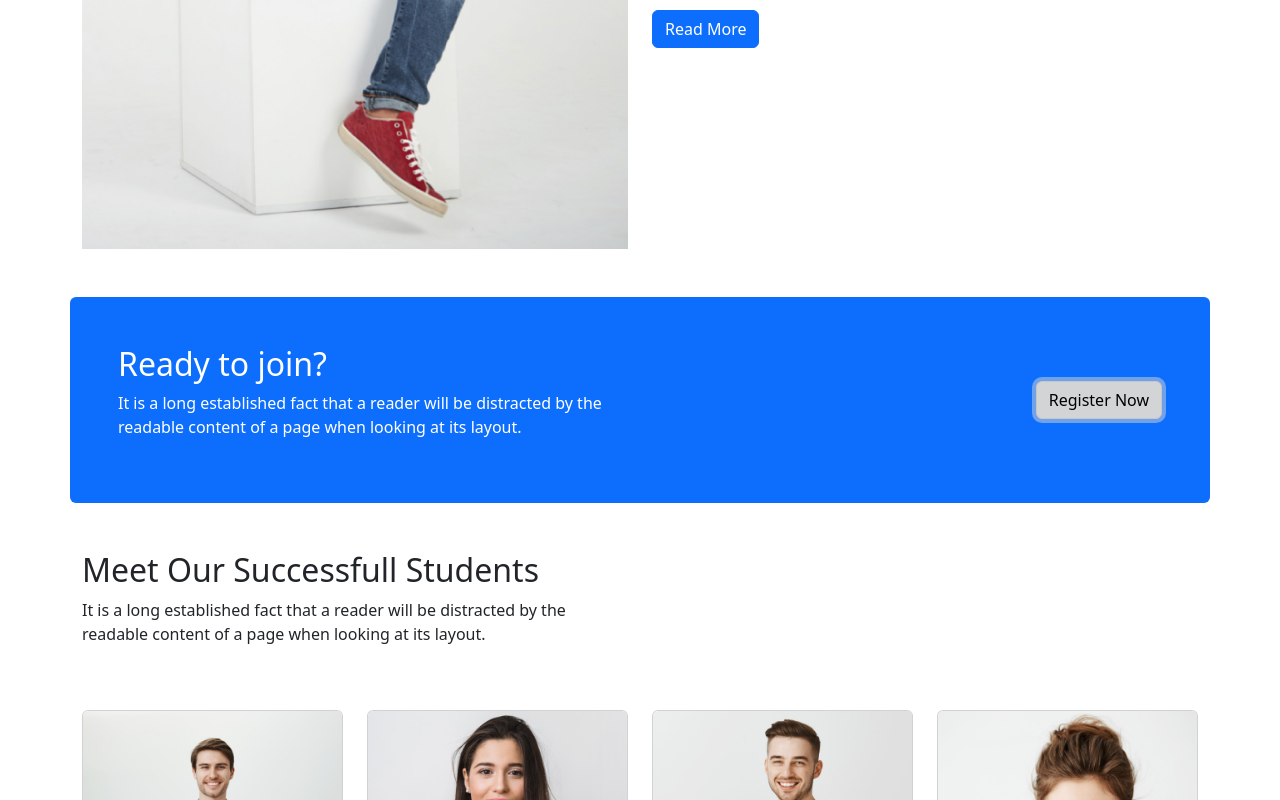
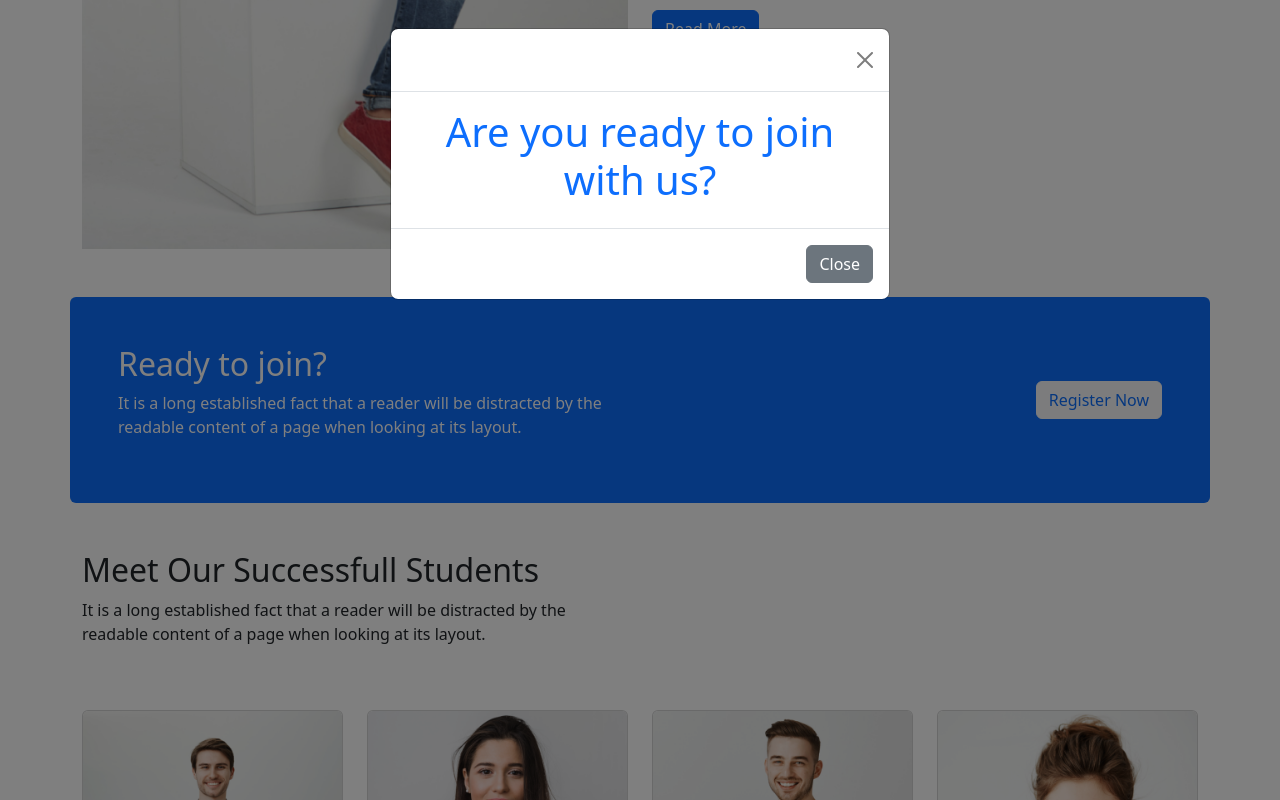
Before and after one commit to reshad21/edTech-website, a plain HTML site: page index.html in a window 1280 px wide. Both pictures are taken after a click on the button "Register Now". Shown: the part 2306-3106 px from the top of the page. Drawn offline with nearby package versions, Linux system fonts and the light colour scheme.

Commit message:
modal added to the call to action section

```diff
--- a/index.html
+++ b/index.html
@@ -331,7 +331,55 @@
           </div>
           <div class="col-md-6">
             <div class="call-sec-rght text-end">
-              <button class="btn btn-light">Register Now</button>
+              <!-- <button class="btn btn-light">Register Now</button> -->
+              <!-- Button trigger modal -->
+              <button
+                type="button"
+                class="btn btn-light text-primary"
+                data-bs-toggle="modal"
+                data-bs-target="#exampleModal"
+              >
+                Register Now
+              </button>
+
+              <!-- Modal -->
+              <div
+                class="modal fade"
+                id="exampleModal"
+                tabindex="-1"
+                aria-labelledby="exampleModalLabel"
+                aria-hidden="true"
+              >
+                <div class="modal-dialog">
+                  <div class="modal-content">
+                    <div class="modal-header">
+                      <h5 class="modal-title" id="exampleModalLabel">
+                        Modal title
+                      </h5>
+                      <button
+                        type="button"
+                        class="btn-close"
+                        data-bs-dismiss="modal"
+                        aria-label="Close"
+                      ></button>
+                    </div>
+                    <div class="modal-body">
+                      <h1 class="text-primary text-center">
+                        Are you ready to join with us?
+                      </h1>
+                    </div>
+                    <div class="modal-footer">
+                      <button
+                        type="button"
+                        class="btn btn-secondary"
+                        data-bs-dismiss="modal"
+                      >
+                        Close
+                      </button>
+                    </div>
+                  </div>
+                </div>
+              </div>
             </div>
           </div>
         </div>
@@ -718,7 +766,7 @@
     <!-- company section end -->
 
     <!-- footer section start -->
-    <div class="container-fluid py-5 my-5 bg-dark text-white">
+    <div class="container-fluid py-5 mt-5 bg-dark text-white">
       <div class="container">
         <div class="footer-section d-flex flex-column align-items-center">
           <h3>Ed Tech</h3>
@@ -755,9 +803,14 @@
     </div>
     <!-- footer section end -->
 
+    <!-- modal section  strat-->
+
+    <!-- modal section  end-->
+
     <script src="https://cdn.jsdelivr.net/npm/bootstrap@5.2.0/dist/js/bootstrap.bundle.min.js"></script>
   </body>
 </html>
+
 <!-- <div class="container-fluid">
   <div class="container"></div>
 </div> -->
```
